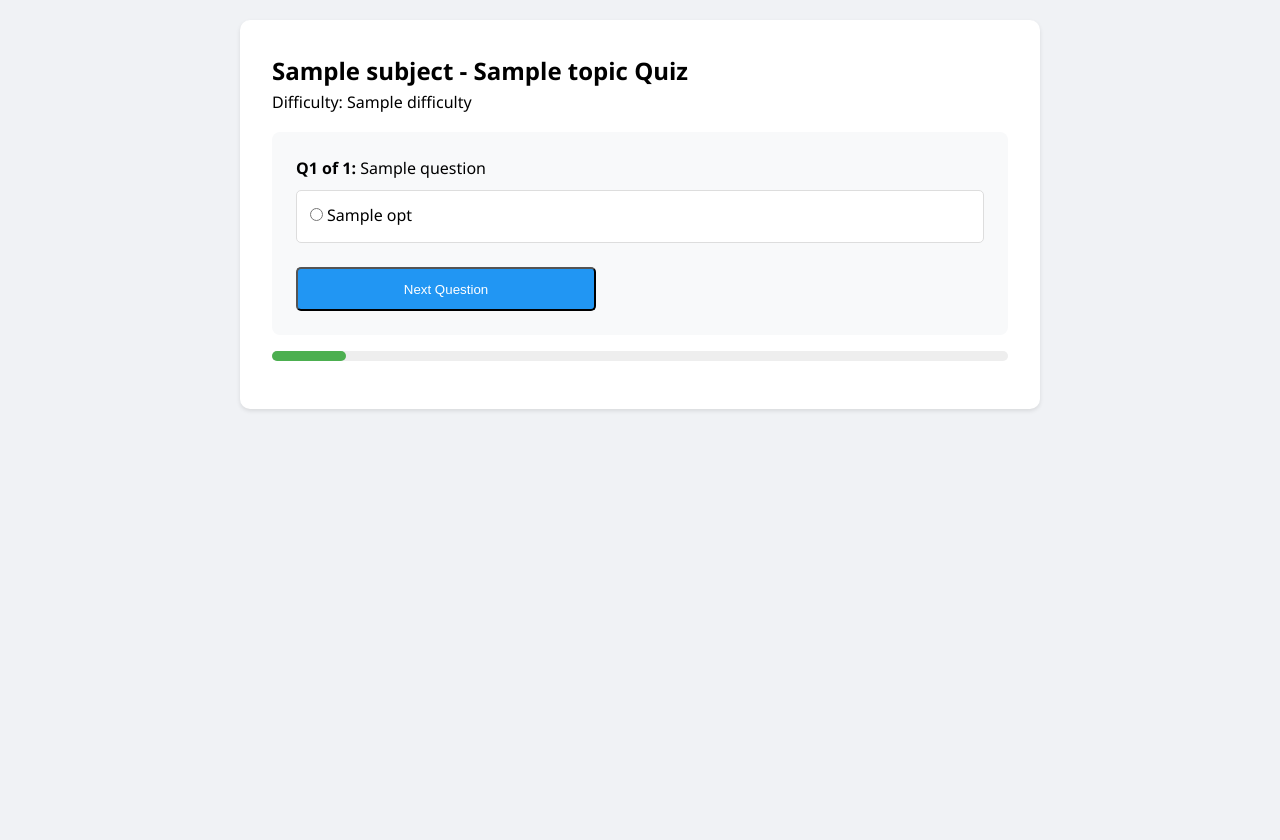
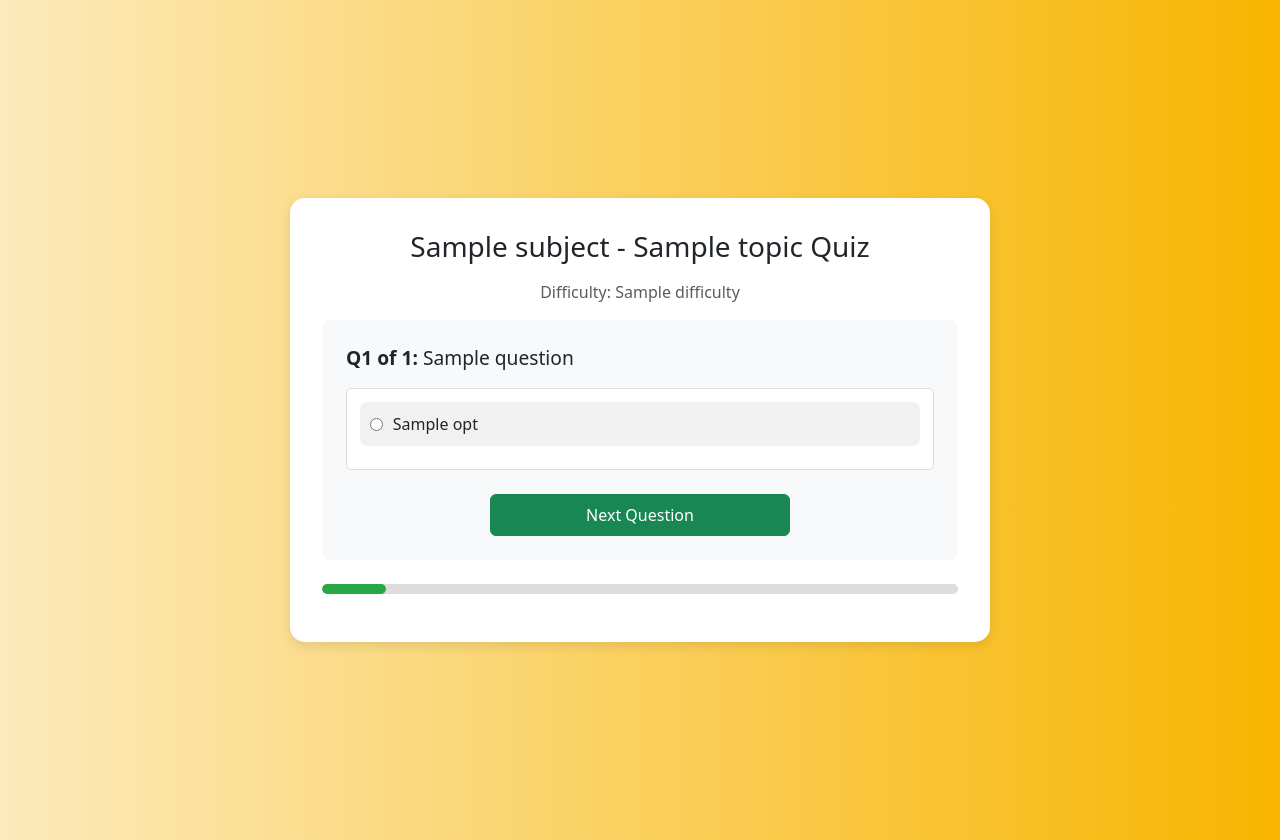
Before and after one commit to XyrinK/as-level-quiz-app, a Flask app: template templates/quiz.html in a window 1280 px wide. Before the commit the page ends 411 px from the top, so only its background shows below. Run offline with Flask 3, Linux system fonts and the light colour scheme; the template is opened without the code that fills it: most values are stand-ins (such as "Sample title", 1, 10 or a date in 2020).

Commit message:
Quizz Ui updated
Quizz Ui updated

```diff
--- a/templates/quiz.html
+++ b/templates/quiz.html
@@ -4,31 +4,76 @@
   <meta charset="UTF-8">
   <title>Quiz</title>
   <link rel="stylesheet" href="{{ url_for('static', filename='style.css') }}">
+  <link href="https://cdn.jsdelivr.net/npm/bootstrap@5.3.0-alpha1/dist/css/bootstrap.min.css" rel="stylesheet">
+  <style>
+    body {
+      background: linear-gradient(to right, #fceabb, #f8b500);
+    }
+    .quiz-wrapper {
+      min-height: 100vh;
+      display: flex;
+      justify-content: center;
+      align-items: center;
+    }
+    .quiz-card {
+      background-color: white;
+      padding: 2rem;
+      border-radius: 15px;
+      box-shadow: 0 4px 12px rgba(0, 0, 0, 0.1);
+      width: 100%;
+      max-width: 700px;
+    }
+    .question-card p {
+      font-size: 1.2rem;
+    }
+    .option label {
+      cursor: pointer;
+      display: flex;
+      align-items: center;
+      padding: 10px;
+      background-color: #f1f1f1;
+      border-radius: 8px;
+      margin-bottom: 10px;
+      transition: background-color 0.3s ease;
+    }
+    .option label:hover {
+      background-color: #e0e0e0;
+    }
+    .progress-bar {
+      background-color: #ddd;
+      border-radius: 10px;
+      height: 10px;
+      overflow: hidden;
+    }
+    .progress {
+      background-color: #28a745;
+      height: 10px;
+    }
+  </style>
 </head>
 <body>
-  <div class="container">
-    <h2>{{ subject }} - {{ topic }} Quiz</h2>
-    <p class="text-muted">Difficulty: {{ difficulty }}</p>
+  <div class="quiz-wrapper">
+    <div class="quiz-card">
+      <h3 class="text-center mb-3">{{ subject }} - {{ topic }} Quiz</h3>
+      <p class="text-muted text-center">Difficulty: {{ difficulty }}</p>
       <div class="question-card">
         <form method="POST">
           <p><strong>Q{{ q_number }} of {{ total_q }}:</strong> {{ question.question }}</p>
-
           {% for opt in question.options %}
             <div class="option">
               <label>
-              <input type="radio" name="option" value="{{ opt }}" required> {{ opt }}
+                <input type="radio" name="option" value="{{ opt }}" required style="margin-right: 10px;"> {{ opt }}
               </label>
             </div>
           {% endfor %}
-
-        <div class="mt-3">
-          <button type="submit" class="button">Next Question</button>
+          <div class="text-center mt-4">
+            <button type="submit" class="btn btn-success px-4 py-2">Next Question</button>
           </div>
         </form>
       </div>
-
-    <div class="progress-bar">
+      <div class="progress-bar mt-4">
         <div class="progress" style="width: {{ progress }}%;"></div>
+      </div>
     </div>
   </div>
 </body>
```
Lines whose indentation alone changed are shown as unchanged.
